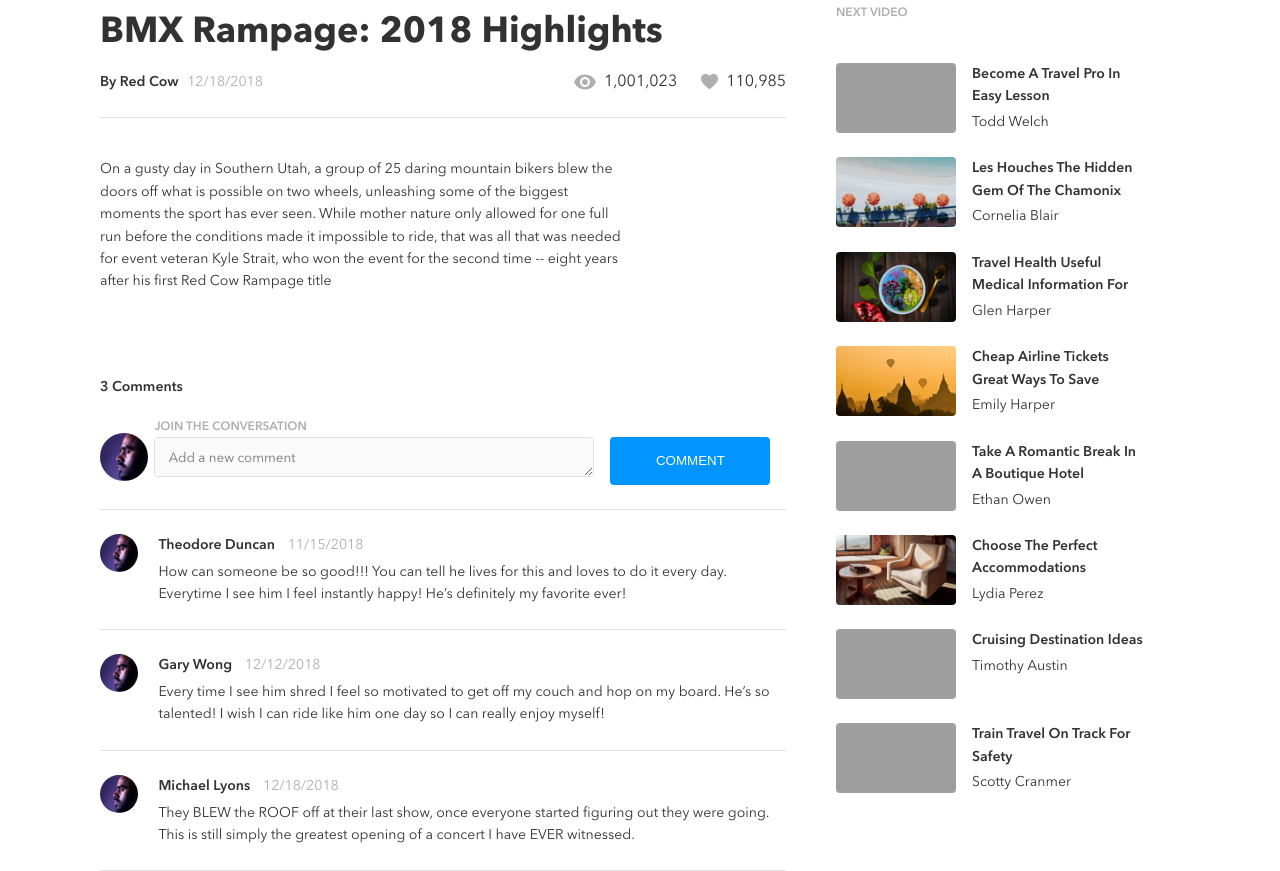
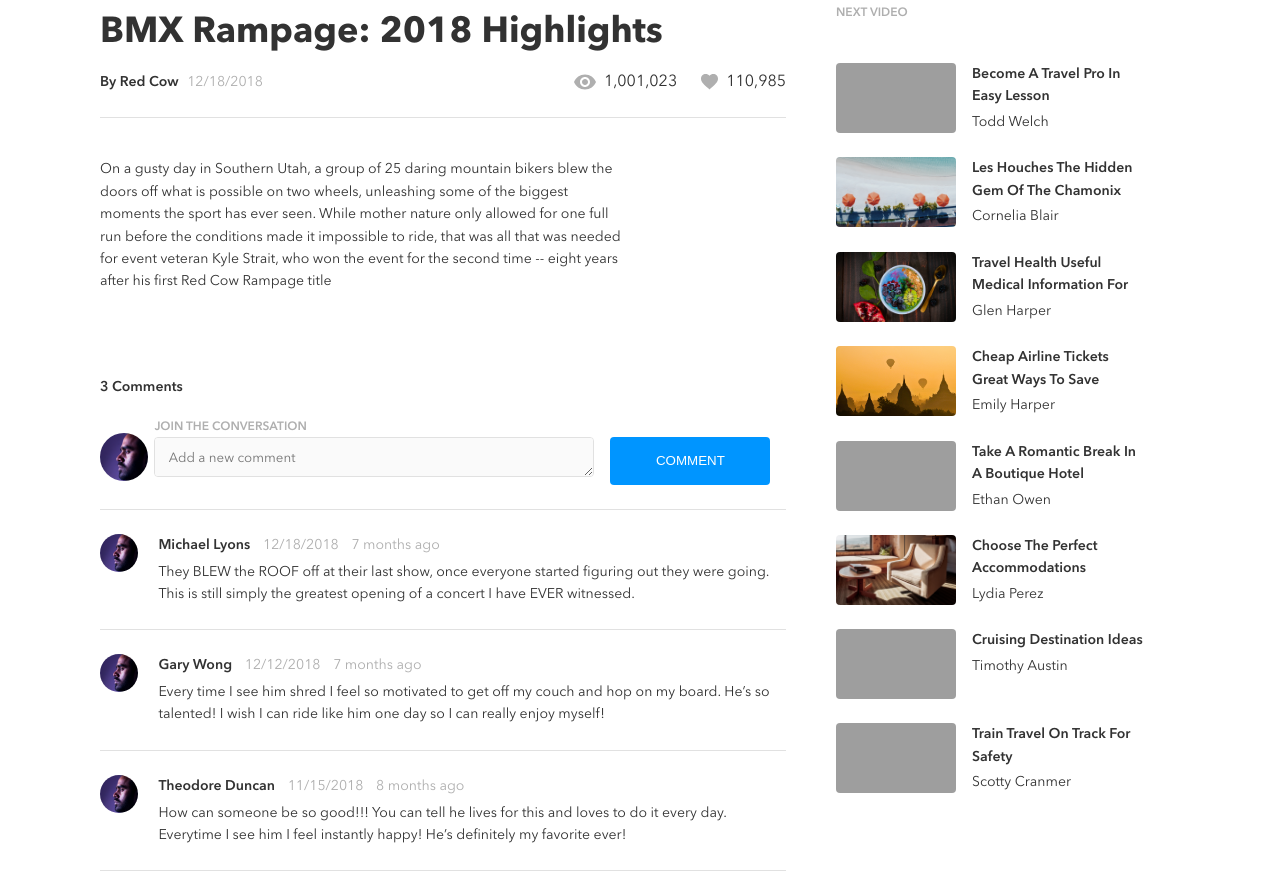
Before and after one commit to michaelcookryan/school-projects-react-node, a React app in the folder sprint-1/client/: page / in a window 1280 px wide. Shown: the part 642-1513 px from the top of the page. Built offline with nearby package versions, Linux system fonts and the light colour scheme; grey boxes are pictures that could not be loaded.

Commit message:
Added in time since posted and completed

```diff
--- a/sprint-1/client/src/components/About.js
+++ b/sprint-1/client/src/components/About.js
@@ -18,22 +18,26 @@ class About extends React.Component{
             video: '',
             timestamp: '12/18/2018',
             comments: [
+
                 {
-                    name: 'Theodore Duncan',
-                    date: '11/15/2018',
-                    commentCopy: 'How can someone be so good!!! You can tell he lives for this and loves to do it every day. Everytime I see him I feel instantly happy! He’s deﬁnitely my favorite ever!'
+                    name: 'Michael Lyons',
+                    date: '12/18/2018',
+                    timestamp: 1545150010000,
+                    commentCopy: 'They BLEW the ROOF off at their last show, once everyone started ﬁguring out they were going. This is still simply the greatest opening of a concert I have EVER witnessed.'
                 },
 
                 {
                     name: 'Gary Wong',
                     date: '12/12/2018',
+                    timestamp: 1544631610000,
                     commentCopy: 'Every time I see him shred I feel so motivated to get off my couch and hop on my board. He’s so talented! I wish I can ride like him one day so I can really enjoy myself!'
                 },
 
                 {
-                    name: 'Michael Lyons',
-                    date: '12/18/2018',
-                    commentCopy: 'They BLEW the ROOF off at their last show, once everyone started ﬁguring out they were going. This is still simply the greatest opening of a concert I have EVER witnessed.'
+                    name: 'Theodore Duncan',
+                    date: '11/15/2018',
+                    timestamp: 1542298810000,
+                    commentCopy: 'How can someone be so good!!! You can tell he lives for this and loves to do it every day. Everytime I see him I feel instantly happy! He’s deﬁnitely my favorite ever!'
                 }
             ]
         }
--- a/sprint-1/client/src/components/AllComments.js
+++ b/sprint-1/client/src/components/AllComments.js
@@ -30,9 +30,14 @@ function NewComments(props) {
     const handleSubmit = event => {
         event.preventDefault()
 
+        let date = new Date();
+        let readable = (date.getMonth() + 1) + '/' + date.getDate() + '/' + date.getFullYear();
+        let timestamp = Date.now();
+
         let newComment = {
             name: "Annonymous",
-            date: "today",
+            date: readable,
+            timestamp:timestamp,
             commentCopy: event.target.commentCopy.value
         }
 
@@ -60,7 +65,7 @@ function CommentsList(props) {
 
     const commentList = props.comments.map(comment => {
 
-        return <li key={comment.date} className="comments__list--item">
+        return <li key={comment.timestamp} className="comments__list--item">
 
                     <div className="avitar">
                         <img src={Avitar} alt="avitar" />
@@ -70,7 +75,7 @@ function CommentsList(props) {
                         <div className="details__header">
                             <h4 className="name">{comment.name}</h4>
                             <h4 className="date">{comment.date}</h4>
-                            {/* <h4 className="since-posted">' + timeSincePosted(commentObject.timestamp) + '</h4> */}
+                    <h4 className="since-posted">{timeSincePosted(comment.timestamp)}</h4>
                         </div>
                         <h4 className="comment-copy">{comment.commentCopy}</h4>
                     </div>
@@ -81,4 +86,33 @@ function CommentsList(props) {
     return <ul className="comments__list">{commentList}</ul>
 }
 
+
+
+// For Diving Deeper - time since posted calculation
+function timeSincePosted(timePosted) {
+
+    let current = new Date()
+    let timeSince = Math.floor((current.getTime() - timePosted)) / 1000 //seconds
+
+    switch (true) {
+
+        case timeSince >= 60 && timeSince < 3600:
+            return Math.round(timeSince / 60) + ' minutes ago'
+
+        case timeSince >= 3600 && timeSince < 86400:
+            return Math.round(timeSince / 3600) + ' hours ago';
+
+        case timeSince >= 86400 && timeSince < 2629743:
+            return Math.round(timeSince / 86400) + ' days ago';
+
+        case timeSince >= 2629743:
+            return Math.round(timeSince / 2629743) + ' months ago';
+
+        default:
+            return 'Now';
+
+    }
+}
+
+
 export default AllComments;
--- a/sprint-1/client/src/styles/app.scss
+++ b/sprint-1/client/src/styles/app.scss
@@ -4,7 +4,6 @@
 @import "partials/hero";
 @import "partials/about";
 @import "partials/comments";
-@import "partials/sidemenu";
 @import "partials/videolist";
 
 html {
--- a/sprint-1/client/src/styles/partials/_about.scss
+++ b/sprint-1/client/src/styles/partials/_about.scss
@@ -1,3 +1,5 @@
+//About styles
+
 .about{
     max-width:712px;
     margin-top:2.5rem;
--- a/sprint-1/client/src/styles/partials/_sidemenu.scss
+++ /dev/null
@@ -1 +0,0 @@
-// SideMenu Styles
--- a/sprint-1/client/src/styles/partials/_videolist.scss
+++ b/sprint-1/client/src/styles/partials/_videolist.scss
@@ -1,4 +1,4 @@
-// Styles for Video List
+// Video List styles
 
 .next-videos{
     margin:2.5rem 0 0;
```
Also changed, not shown: sprint-1/client/src/styles/partials/_main.scss (deleted), 1 other file.
